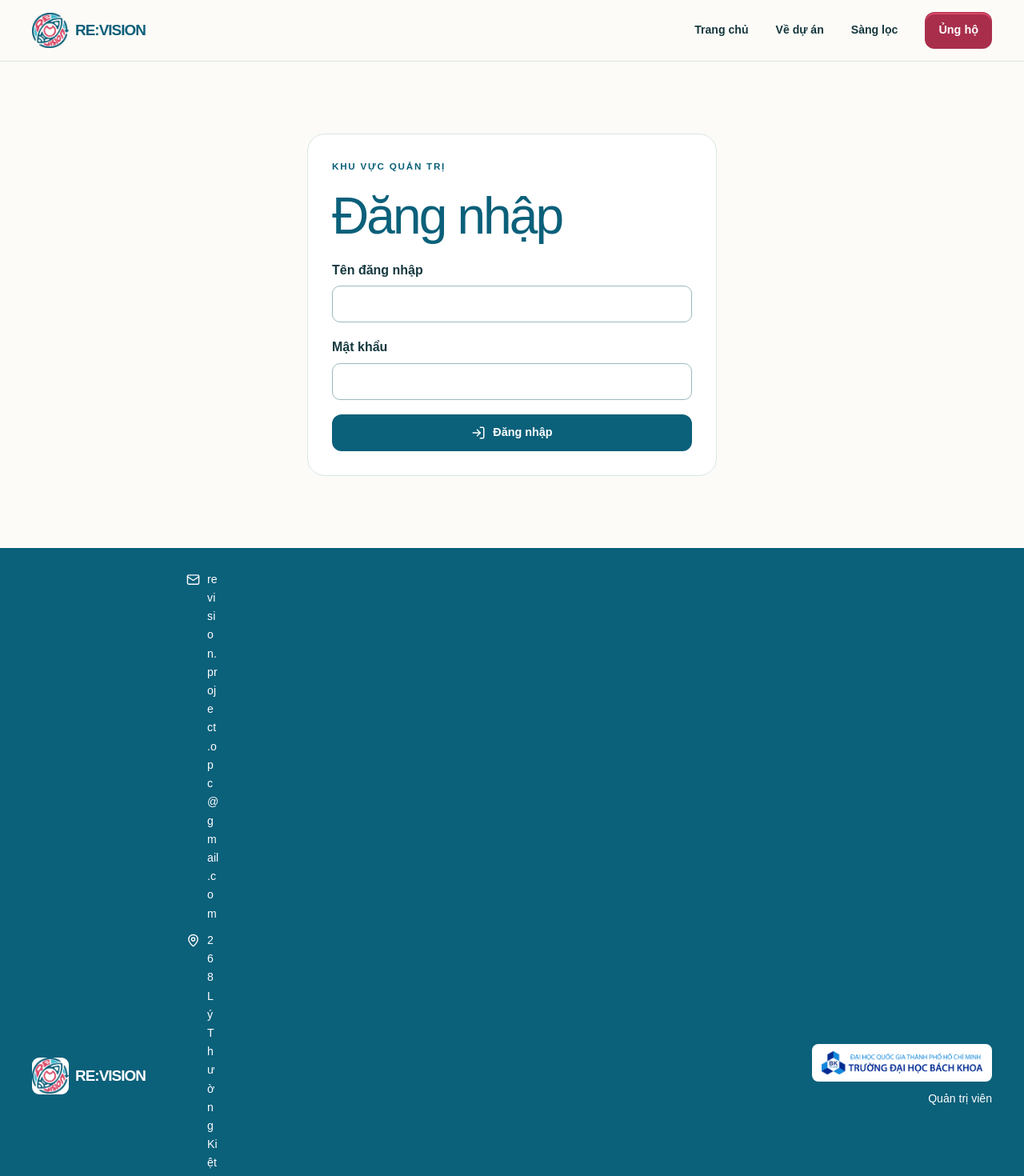
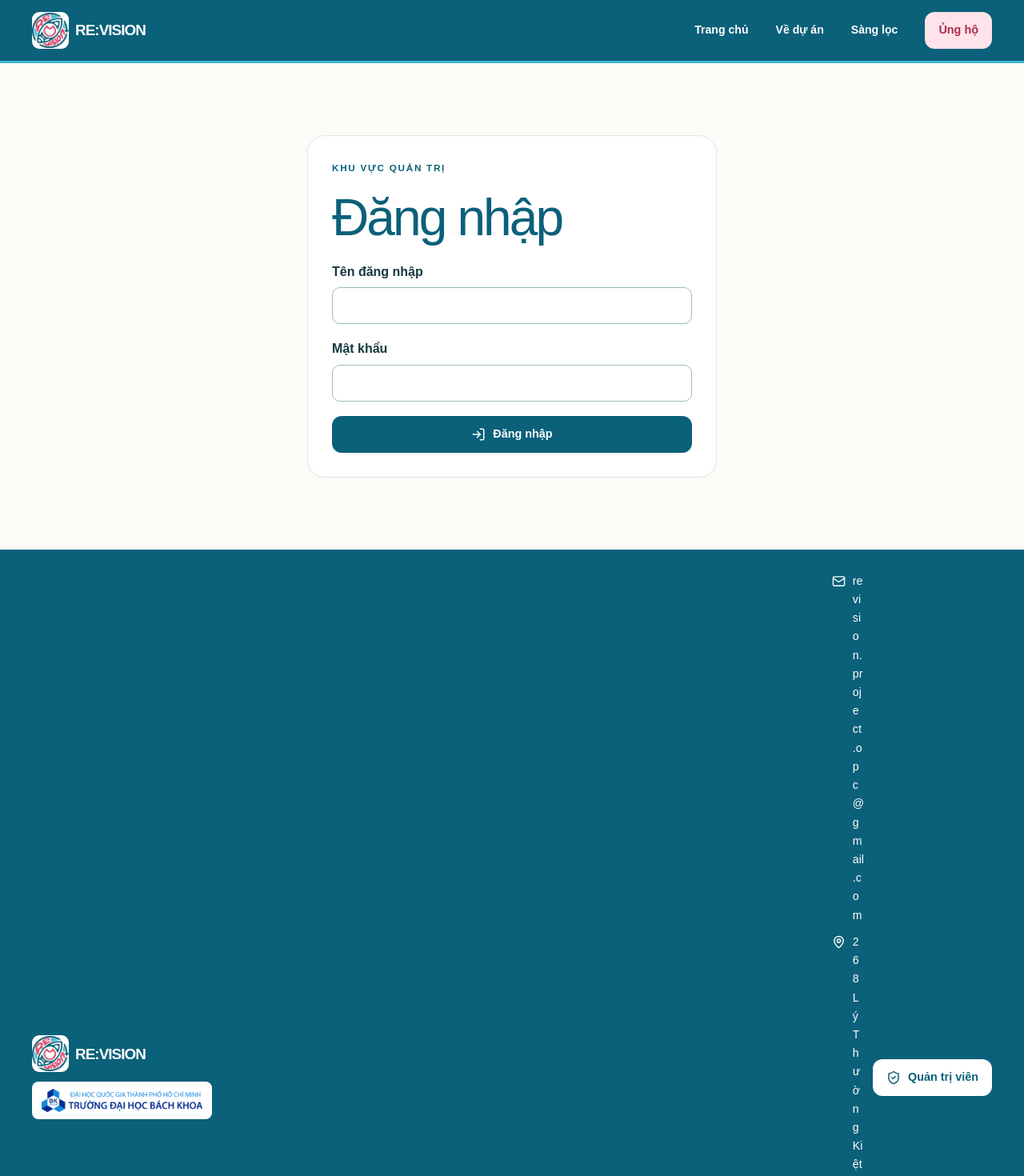
Before and after one commit to LiFuXin6628/OPC_REVISION, a Next.js app in the folder revision-web/: page /login in a window 1280 px wide. Shown: the top 1470 px of the page at 80% size. Built offline with nearby package versions, Linux system fonts and the light colour scheme; no server answers.

Commit message:
adjust layout of footend and navigation bar

```diff
--- a/revision-web/src/app/(public)/about/page.tsx
+++ b/revision-web/src/app/(public)/about/page.tsx
@@ -27,7 +27,7 @@ export default function About() {
     <section className="feature stack">
       <h2>Liên hệ ban tổ chức</h2>
       {project.organizers.map(person => <p key={person.name}>{person.role} · {person.name} · <a className="text-link" href={`tel:+84${person.phone.replaceAll(" ", "").slice(1)}`}>{person.phone}</a></p>)}
-      <p>Các thành viên khác được nêu trong hồ sơ gồm Vũ Công Chính, Lê Phúc Tân và Lê Mai Ngọc Linh.</p>
+      <p>Các thành viên khác: Vũ Công Chính, Lê Phúc Tân và Lê Mai Ngọc Linh.</p>
       <p>Fanpage <a className="font-bold text-brand underline underline-offset-4" href={project.facebook}>RE:VISION Project</a></p>
       <div><Action href={`mailto:${project.email}`} variant="alt">Gửi email cho ban tổ chức</Action></div>
     </section>
--- a/revision-web/src/app/(public)/contribute/page.tsx
+++ b/revision-web/src/app/(public)/contribute/page.tsx
@@ -32,9 +32,6 @@ export default function Contribute() {
         <p className="lede">Sự hỗ trợ của bạn giúp trẻ em tại Gia Lai được kiểm tra thị lực và có kính phù hợp khi cần.</p>
         <div><Action href="#cach-dong-gop" variant="alt">Xem các cách đóng góp</Action></div>
       </header>
-      <section className="feature stack donation-qr" aria-labelledby="donation-qr-title">
-        <h2 id="donation-qr-title">Ủng hộ qua mã QR</h2>
-        <p>Quét bằng ứng dụng ngân hàng để chuyển khoản.</p>
       <a className="donation-qr-image" href="/assets/donation-qr.png" target="_blank" rel="noreferrer" aria-label="Mở ảnh mã QR ủng hộ ở tab mới">
         <Image
           src="/assets/donation-qr.png"
@@ -44,7 +41,6 @@ export default function Contribute() {
           unoptimized
         />
       </a>
-      </section>
     </div>
     <section id="cach-dong-gop" className="stack">
       <h2>Cách đóng góp</h2>
--- a/revision-web/src/app/globals.css
+++ b/revision-web/src/app/globals.css
@@ -32,12 +32,20 @@ button:disabled{cursor:wait;opacity:.65}
 .button.alt:hover{background:var(--surface);border-color:var(--accent)}
 .button.rose{background:var(--action);box-shadow:inset 0 2px var(--rose)}
 .button.rose:hover{background:var(--ink)}
-.header{background:var(--paper);border-bottom:1px solid var(--line)}
+.header{background:var(--primary);color:var(--white);border-bottom:3px solid var(--accent)}
+.header .brand{color:var(--white)}
+.header .brand img{border-radius:9px;background:var(--white)}
+.header :focus-visible{outline-color:var(--white)}
+.header .menu :focus-visible{outline-color:var(--primary)}
 .header-row{display:flex;align-items:center;justify-content:space-between;min-height:76px;gap:18px}
 .brand{display:flex;align-items:center;gap:8px;color:var(--primary);font-family:"Sora Variable",sans-serif;font-size:1.18rem;font-weight:800;letter-spacing:-.05em}
 .brand img{width:46px;height:46px;object-fit:contain}
 .nav{display:flex;align-items:center;gap:clamp(12px,2.7vw,34px);font-weight:700;font-size:.88rem}
-.nav a:not(.button):hover,.text-link:hover{text-decoration:underline;text-underline-offset:5px}
+.nav a:not(.button){padding-block:10px}
+.nav a:not(.button):hover{text-decoration:underline;text-decoration-color:var(--accent);text-decoration-thickness:2px;text-underline-offset:6px}
+.header .nav .rose{background:#ffe3ea;color:var(--action);box-shadow:none}
+.header .nav .rose:hover{background:var(--white);color:var(--action)}
+.text-link:hover{text-decoration:underline;text-underline-offset:5px}
 .mobile-nav{display:none}
 .hero{display:grid;grid-template-columns:1.4fr 1fr;align-items:end;gap:clamp(18px,3.4vw,44px);padding-block:clamp(32px,5vw,66px) 24px}
 .hero-copy{display:grid;gap:24px}
@@ -59,11 +67,13 @@ button:disabled{cursor:wait;opacity:.65}
 .footer .brand{color:var(--white)}
 .footer .brand img{border-radius:9px;background:var(--white)}
 .footer-row{display:grid;grid-template-columns:auto minmax(0,1fr) auto;align-items:center;gap:clamp(20px,4vw,52px)}
-.footer-contact,.footer-school{display:grid;gap:10px;font-style:normal;font-size:.88rem}
+.footer-brands{display:grid;justify-items:start;gap:12px}
+.footer-contact{display:grid;gap:10px;font-style:normal;font-size:.88rem}
 .footer-contact a{display:flex;align-items:flex-start;gap:9px;overflow-wrap:anywhere;width:fit-content}
 .footer-contact svg{width:17px;height:17px;flex:none;margin-top:3px}
-.footer-school{justify-items:end}
-.footer-school img{width:min(225px,100%);height:auto;padding:9px 12px;background:var(--white);border-radius:8px}
+.footer .footer-admin{justify-self:end;background:var(--white);color:var(--primary)}
+.footer .footer-admin:hover{background:var(--surface);text-decoration:none}
+.footer-university{width:min(225px,100%);height:auto;padding:9px 12px;background:var(--white);border-radius:8px}
 .footer :focus-visible{outline-color:var(--white)}
 .footer a:hover{text-decoration:underline}
 .page-title{font-size:clamp(2.3rem,5vw,4.1rem)}
@@ -86,12 +96,10 @@ td:first-child{min-width:150px}
 td:nth-child(4){white-space:nowrap}
 td:nth-child(5),td:nth-child(6){min-width:180px;overflow-wrap:anywhere}
 .contribute-intro{align-items:center;gap:clamp(20px,5vw,64px)}
-.donation-qr{justify-items:center;text-align:center;padding:clamp(18px,3vw,32px);gap:10px}
-.donation-qr h2{font-size:clamp(1.4rem,2.5vw,2rem)}
-.donation-qr-image{display:block;width:min(235px,100%);border-radius:14px;overflow:hidden;border:1px solid var(--line);background:var(--white)}
+.donation-qr-image{display:block;justify-self:center;width:min(370px,100%);border-radius:14px;overflow:hidden}
 .donation-qr-image img{display:block;width:100%;height:auto}
-@media(max-width:760px){.footer-row{grid-template-columns:1fr}.footer-school{justify-items:start}}
+@media(max-width:760px){.footer-row{grid-template-columns:1fr}.footer .footer-admin{justify-self:start}}
 .screen-banner{width:100%;height:auto;border-radius:var(--radius)}
-@media(max-width:760px){.hero,.split{grid-template-columns:1fr}.nav{display:none}.mobile-nav{display:block;position:relative}.mobile-nav summary{cursor:pointer;min-height:44px;display:flex;align-items:center;gap:7px;font-weight:800;color:var(--primary)}.mobile-nav .menu{position:absolute;right:0;z-index:2;width:205px;background:var(--white);padding:10px;border:1px solid var(--line);border-radius:12px;box-shadow:0 8px 20px #0b607a22}.mobile-nav a{display:flex;min-height:44px;align-items:center;padding:7px 10px}.stat{padding-inline:8px}.stats{padding:12px}.stat span{font-size:.76rem}}
+@media(max-width:760px){.hero,.split{grid-template-columns:1fr}.nav{display:none}.mobile-nav{display:block;position:relative}.mobile-nav summary{cursor:pointer;min-height:44px;display:flex;align-items:center;gap:7px;font-weight:800;color:var(--white)}.mobile-nav .menu{position:absolute;right:0;z-index:2;width:205px;background:var(--white);color:var(--ink);padding:10px;border:1px solid var(--line);border-radius:12px;box-shadow:0 8px 20px #0b607a22}.mobile-nav a{display:flex;min-height:44px;align-items:center;padding:7px 10px;border-radius:8px}.mobile-nav a:hover{background:var(--surface);color:var(--primary)}.stat{padding-inline:8px}.stats{padding:12px}.stat span{font-size:.76rem}}
 @media(max-width:480px){.wrap,.narrow{width:calc(100% - 32px)}.checklist{grid-template-columns:1fr}}
 @media(prefers-reduced-motion:reduce){*,*::before,*::after{transition:none!important;animation:none!important}}
--- a/revision-web/src/components/layout/site-chrome.tsx
+++ b/revision-web/src/components/layout/site-chrome.tsx
@@ -1,6 +1,6 @@
 import Link from "next/link";
 import Image from "next/image";
-import { Mail, MapPin } from "lucide-react";
+import { Mail, MapPin, ShieldCheck } from "lucide-react";
 import { assets, project } from "@/lib/constants";
 import { MobileNav } from "./mobile-nav";
 
@@ -32,15 +32,17 @@ export function Footer() {
 
   return <footer className="footer">
     <div className="wrap footer-row">
-      <Brand />
+      <div className="footer-brands">
+        <Brand />
+        <Image className="footer-university" src="/assets/bk_name_vi.png" alt="Trường Đại học Bách khoa – ĐHQG TP.HCM" width={3701} height={534} sizes="225px" />
+      </div>
       <address className="footer-contact">
         <a href={`mailto:${project.email}`}><Mail aria-hidden="true" /> {project.email}</a>
         <a href={mapUrl} target="_blank" rel="noreferrer"><MapPin aria-hidden="true" /> {project.address}</a>
       </address>
-      <div className="footer-school">
-        <Image src="/assets/bk_name_vi.png" alt="Trường Đại học Bách khoa – ĐHQG TP.HCM" width={3701} height={534} sizes="225px" />
-        <Link href="/login">Quản trị viên</Link>
-      </div>
+      <Link className="button footer-admin" href="/login">
+        <ShieldCheck aria-hidden="true" /> Quản trị viên
+      </Link>
     </div>
   </footer>;
 }
```
Lines whose indentation alone changed are shown as unchanged.
